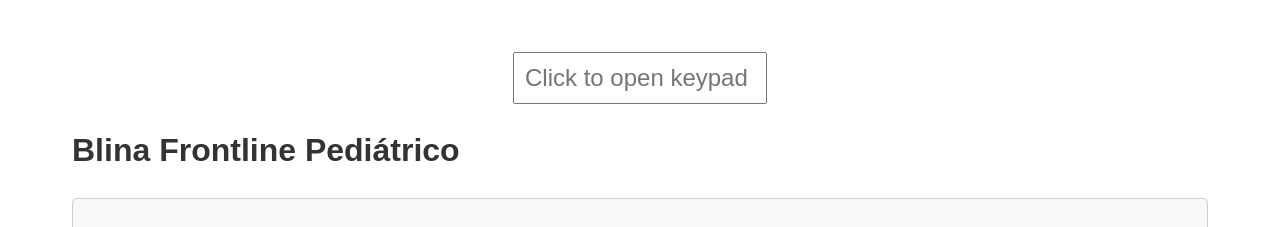
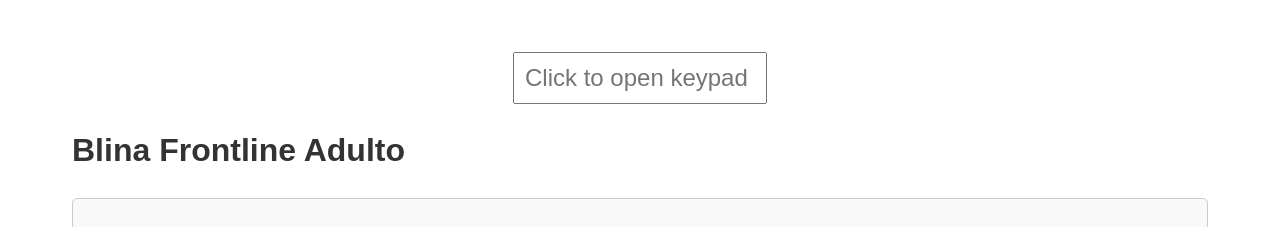
Before and after one commit to Sergiomms/article_summary_2, a React (Vite) app: page / in a window 1280 px wide. Shown: the top 227 px of the page. Built offline with nearby package versions, Linux system fonts and the light colour scheme.

Commit message:
title edited

```diff
--- a/src/Texts.jsx
+++ b/src/Texts.jsx
@@ -699,7 +699,7 @@
   return (
     <div className="text-container">
       <header>
-        <h1>Blina Frontline Pediátrico</h1>
+        <h1>Blina Frontline Adulto</h1>
       </header>
 
       {array1to60.map((item, index) => {
```
